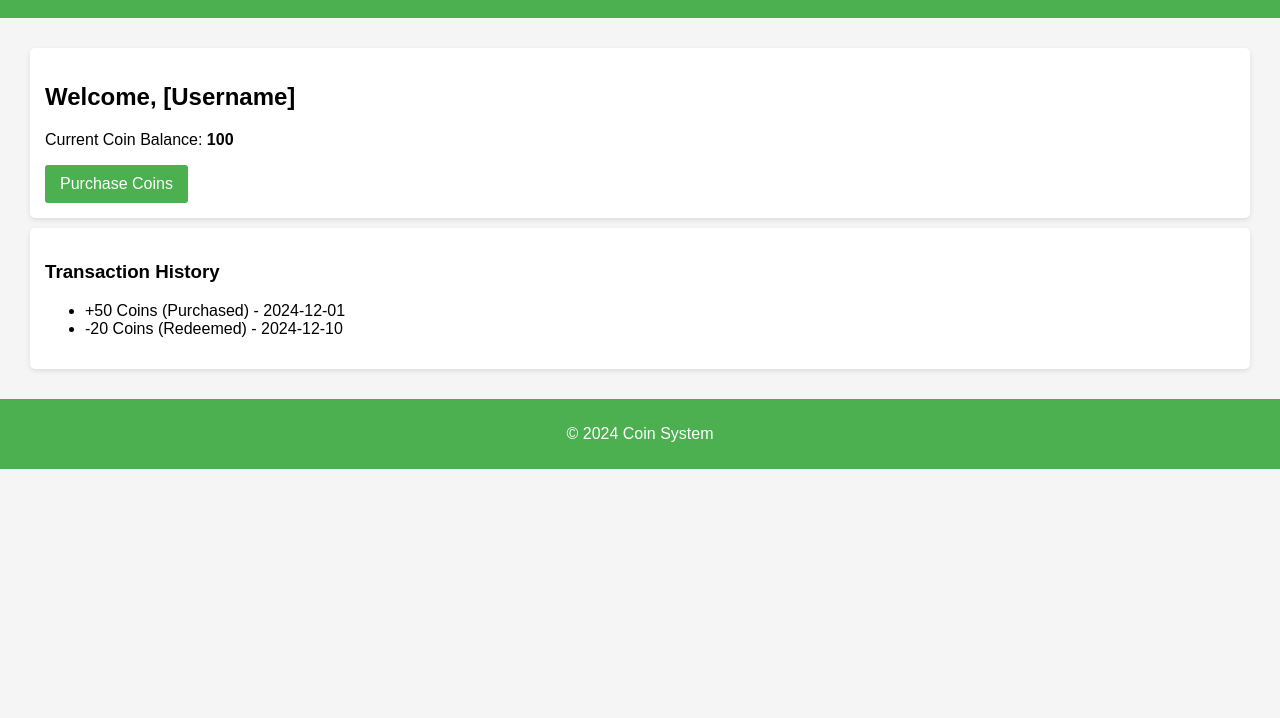
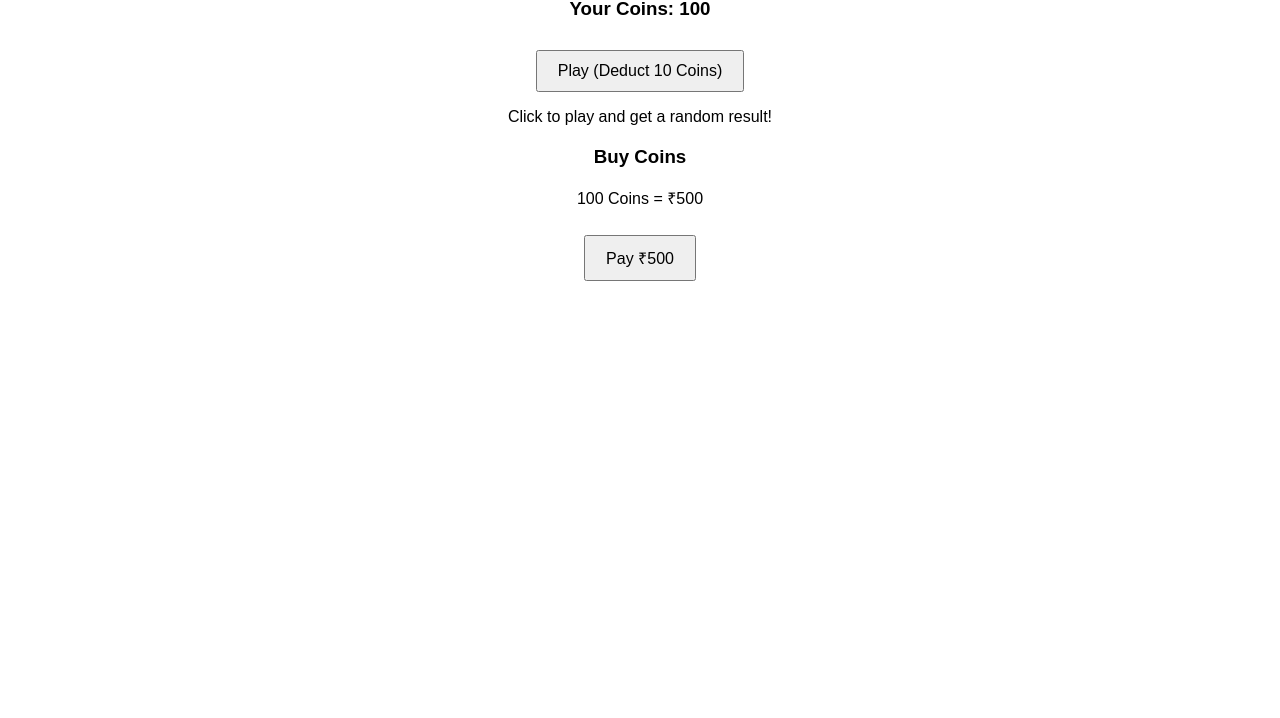
Before and after one commit to teammodx/Admin-home, a plain HTML site: page index.html in a window 1280 px wide. Shown: the part 82-800 px from the top of the page. Drawn offline with Linux system fonts and the light colour scheme.

Commit message:
Update index.html

```diff
--- a/index.html
+++ b/index.html
@@ -3,67 +3,70 @@
 <head>
     <meta charset="UTF-8">
     <meta name="viewport" content="width=device-width, initial-scale=1.0">
-  <title>User Panel</title>
+    <title>Coin System</title>
     <style>
         body {
+            text-align: center;
             font-family: Arial, sans-serif;
-      margin: 0;
-      padding: 0;
-      background-color: #f5f5f5;
+            transition: background 1s;
         }
-    .header, .footer {
-      background-color: #4CAF50;
-      color: white;
-      text-align: center;
-      padding: 10px;
+
+        .coin-info, .result, .buy-section {
+            margin: 20px auto;
         }
-    .container {
-      padding: 20px;
-    }
-    .card {
-      background: white;
-      margin: 10px;
-      padding: 15px;
-      border-radius: 5px;
-      box-shadow: 0 2px 5px rgba(0, 0, 0, 0.1);
-    }
-    .btn {
-      display: inline-block;
-      padding: 10px 15px;
-      background: #4CAF50;
-      color: white;
-      border: none;
-      text-decoration: none;
-      border-radius: 3px;
-    }
-    .btn:hover {
-      background: #45a049;
+
+        button {
+            padding: 10px 20px;
+            font-size: 16px;
+            margin-top: 10px;
+            cursor: pointer;
         }
     </style>
 </head>
 <body>
-  <div class="header">
-    <h1>User Panel</h1>
+    <h1>Coin System</h1>
+    <div class="coin-info">
+        <h3>Your Coins: <span id="user-coins">100</span></h3>
     </div>
 
-  <div class="container">
-    <div class="card">
-      <h2>Welcome, [Username]</h2>
-      <p>Current Coin Balance: <b>100</b></p>
-      <a href="#purchase" class="btn">Purchase Coins</a>
+    <div class="result">
+        <button onclick="playGame()">Play (Deduct 10 Coins)</button>
+        <p id="game-result">Click to play and get a random result!</p>
     </div>
 
-    <div class="card">
-      <h3>Transaction History</h3>
-      <ul>
-        <li>+50 Coins (Purchased) - 2024-12-01</li>
-        <li>-20 Coins (Redeemed) - 2024-12-10</li>
-      </ul>
-    </div>
+    <div class="buy-section">
+        <h3>Buy Coins</h3>
+        <p>100 Coins = ₹500</p>
+        <a href="upi://pay?pa=sharadkombe-1@okicici&pn=Sharad Kombe&mc=&tid=&tr=&tn=Add Coins&am=500&cu=INR">
+            <button>Pay ₹500</button>
+        </a>
     </div>
 
-  <div class="footer">
-    <p>&copy; 2024 Coin System</p>
-  </div>
+    <script>
+        let coins = 100;
+
+        // Change background color every minute
+        function changeBackground() {
+            const colors = ["red", "orange", "yellow", "green", "blue", "indigo", "violet"];
+            let index = 0;
+            setInterval(() => {
+                document.body.style.backgroundColor = colors[index];
+                index = (index + 1) % colors.length;
+            }, 60000);
+        }
+        changeBackground();
+
+        // Play game and deduct coins
+        function playGame() {
+            if (coins >= 10) {
+                coins -= 10;
+                document.getElementById("user-coins").innerText = coins;
+                const result = Math.random() > 0.5 ? "BIG" : "SMALL";
+                document.getElementById("game-result").innerText = `Result: ${result}`;
+            } else {
+                alert("Not enough coins! Please buy more.");
+            }
+        }
+    </script>
 </body>
 </html>
```
Lines whose indentation alone changed are shown as unchanged.
